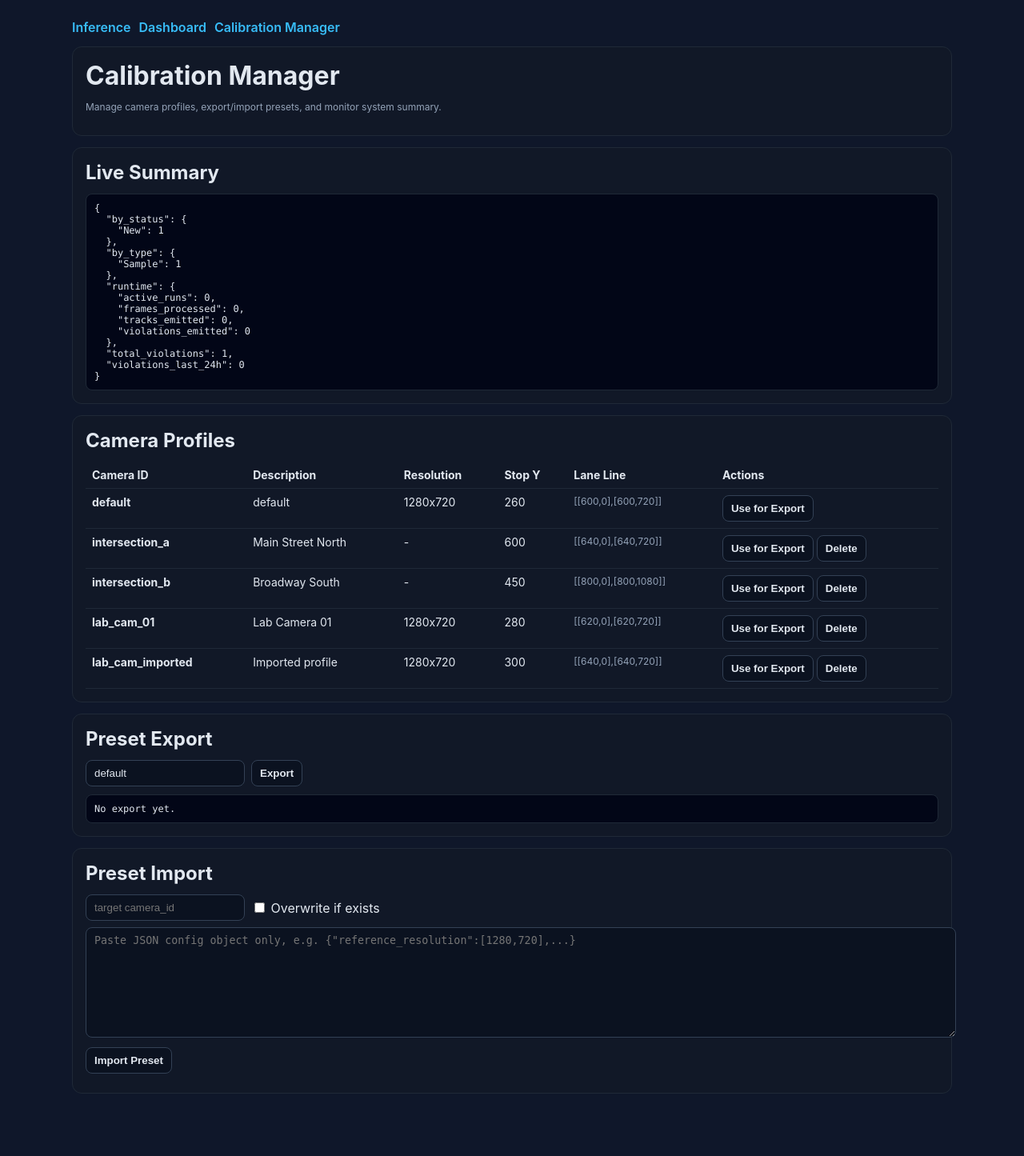
After one commit to Pavan67u/smart_traffic, a Flask app: page /calibration in a window 1280 px wide. The commit adds this page. Shown: the whole page at 80% size. Run offline with Flask 3, Linux system fonts and the light colour scheme; tables that the repository leaves empty hold one stand-in row (values such as "Sample post").

Commit message:
feat(web): add calibration manager page and ops summary APIs

```diff
--- a/web_app/app.py
+++ b/web_app/app.py
@@ -553,6 +553,11 @@ def dashboard():
     violations = Violation.query.order_by(Violation.timestamp.desc()).all()
     return render_template('dashboard.html', violations=violations)
 
+
+@app.route('/calibration')
+def calibration_manager():
+    return render_template('calibration_manager.html')
+
 @app.route('/dashboard/update/<int:vid>', methods=['POST'])
 def update_status(vid):
     v = Violation.query.get_or_404(vid)
@@ -779,6 +784,45 @@ def metrics():
     return jsonify(get_runtime_metrics())
 
 
+@app.route('/api/metrics/summary')
+def metrics_summary():
+    from datetime import datetime, timedelta, timezone
+
+    def _as_utc(dt):
+        if not dt:
+            return None
+        if dt.tzinfo is None:
+            return dt.replace(tzinfo=timezone.utc)
+        return dt.astimezone(timezone.utc)
+
+    now = datetime.now(timezone.utc)
+    since_24h = now - timedelta(hours=24)
+    all_violations = Violation.query.order_by(Violation.timestamp.desc()).all()
+    recent_24h = [v for v in all_violations if ((ts := _as_utc(v.timestamp)) and ts >= since_24h)]
+
+    by_type = {}
+    by_status = {}
+    for v in all_violations:
+        by_type[v.violation_type] = by_type.get(v.violation_type, 0) + 1
+        by_status[v.status] = by_status.get(v.status, 0) + 1
+
+    runtime = get_runtime_metrics() if get_runtime_metrics is not None else {}
+    runtime_totals = {
+        'active_runs': len(runtime),
+        'frames_processed': sum((m.get('frames_processed', 0) for m in runtime.values())) if isinstance(runtime, dict) else 0,
+        'tracks_emitted': sum((m.get('tracks_emitted', 0) for m in runtime.values())) if isinstance(runtime, dict) else 0,
+        'violations_emitted': sum((m.get('violations_emitted', 0) for m in runtime.values())) if isinstance(runtime, dict) else 0,
+    }
+
+    return jsonify({
+        'total_violations': len(all_violations),
+        'violations_last_24h': len(recent_24h),
+        'by_type': by_type,
+        'by_status': by_status,
+        'runtime': runtime_totals,
+    })
+
+
 @app.route('/api/debug/rules')
 def debug_rules():
     if get_rule_geometry is None:
@@ -877,6 +921,38 @@ def camera_profiles():
     return jsonify({'profiles': profiles})
 
 
+@app.route('/api/camera/profile/<camera_id>', methods=['DELETE'])
+def delete_camera_profile(camera_id):
+    camera_id = (camera_id or '').strip()
+    if not camera_id:
+        return jsonify({'error': 'camera_id is required'}), 400
+    if camera_id == 'default':
+        return jsonify({'error': 'default profile cannot be deleted'}), 400
+
+    cfg_path = APP_ROOT / 'config' / 'cameras.json'
+    try:
+        if cfg_path.exists():
+            camera_cfg = json.loads(cfg_path.read_text())
+        else:
+            camera_cfg = {}
+    except Exception as e:
+        return jsonify({'error': f'Failed to read camera config: {e}'}), 500
+
+    if camera_id not in camera_cfg:
+        return jsonify({'error': f'camera_id not found: {camera_id}'}), 404
+
+    del camera_cfg[camera_id]
+    try:
+        cfg_path.write_text(json.dumps(camera_cfg, indent=2))
+    except Exception as e:
+        return jsonify({'error': f'Failed to write camera config: {e}'}), 500
+
+    if reload_camera_config is not None:
+        reload_camera_config()
+
+    return jsonify({'ok': True, 'deleted': camera_id})
+
+
 @app.route('/api/camera/preset')
 def camera_preset():
     camera_id = request.args.get('camera_id', 'default')
--- /dev/null
+++ b/web_app/templates/calibration_manager.html
@@ -0,0 +1,246 @@
+<!doctype html>
+<html lang="en">
+<head>
+  <meta charset="utf-8">
+  <meta name="viewport" content="width=device-width, initial-scale=1">
+  <title>Calibration Manager</title>
+  <style>
+    body {
+      margin: 0;
+      font-family: "Inter", "Segoe UI", system-ui, -apple-system, sans-serif;
+      background: #0f172a;
+      color: #e2e8f0;
+    }
+    .wrap {
+      max-width: 1100px;
+      margin: 24px auto;
+      padding: 0 16px 40px;
+    }
+    .card {
+      background: #111827;
+      border: 1px solid #1f2937;
+      border-radius: 12px;
+      padding: 16px;
+      margin-bottom: 14px;
+    }
+    h1, h2 {
+      margin: 0 0 12px;
+    }
+    .nav {
+      display: flex;
+      gap: 10px;
+      margin-bottom: 14px;
+    }
+    .nav a {
+      color: #38bdf8;
+      text-decoration: none;
+      font-weight: 600;
+    }
+    table {
+      width: 100%;
+      border-collapse: collapse;
+      font-size: 14px;
+    }
+    th, td {
+      border-bottom: 1px solid #1f2937;
+      padding: 8px;
+      text-align: left;
+      vertical-align: top;
+    }
+    button, input, textarea {
+      border-radius: 8px;
+      border: 1px solid #334155;
+      background: #0b1220;
+      color: #e2e8f0;
+      padding: 8px 10px;
+    }
+    button {
+      cursor: pointer;
+      font-weight: 600;
+    }
+    .row {
+      display: flex;
+      gap: 8px;
+      flex-wrap: wrap;
+      align-items: center;
+    }
+    .mono {
+      font-family: ui-monospace, SFMono-Regular, Menlo, monospace;
+      font-size: 12px;
+      white-space: pre-wrap;
+      background: #020617;
+      border: 1px solid #1f2937;
+      border-radius: 8px;
+      padding: 10px;
+      max-height: 280px;
+      overflow: auto;
+    }
+    .muted { color: #94a3b8; font-size: 12px; }
+  </style>
+</head>
+<body>
+  <div class="wrap">
+    <div class="nav">
+      <a href="/">Inference</a>
+      <a href="/dashboard">Dashboard</a>
+      <a href="/calibration">Calibration Manager</a>
+    </div>
+
+    <div class="card">
+      <h1>Calibration Manager</h1>
+      <p class="muted">Manage camera profiles, export/import presets, and monitor system summary.</p>
+    </div>
+
+    <div class="card">
+      <h2>Live Summary</h2>
+      <div id="summary" class="mono">Loading...</div>
+    </div>
+
+    <div class="card">
+      <h2>Camera Profiles</h2>
+      <table>
+        <thead>
+          <tr>
+            <th>Camera ID</th>
+            <th>Description</th>
+            <th>Resolution</th>
+            <th>Stop Y</th>
+            <th>Lane Line</th>
+            <th>Actions</th>
+          </tr>
+        </thead>
+        <tbody id="profiles-body"></tbody>
+      </table>
+    </div>
+
+    <div class="card">
+      <h2>Preset Export</h2>
+      <div class="row">
+        <input id="export-camera-id" placeholder="camera_id" value="default">
+        <button id="export-btn">Export</button>
+      </div>
+      <div id="export-output" class="mono" style="margin-top:10px;">No export yet.</div>
+    </div>
+
+    <div class="card">
+      <h2>Preset Import</h2>
+      <div class="row">
+        <input id="import-camera-id" placeholder="target camera_id">
+        <label><input type="checkbox" id="import-overwrite"> Overwrite if exists</label>
+      </div>
+      <textarea id="import-config" rows="8" style="width:100%; margin-top:8px;" placeholder='Paste JSON config object only, e.g. {"reference_resolution":[1280,720],...}'></textarea>
+      <div class="row" style="margin-top:8px;">
+        <button id="import-btn">Import Preset</button>
+      </div>
+      <div id="import-status" class="muted" style="margin-top:8px;"></div>
+    </div>
+  </div>
+
+  <script>
+    const profilesBody = document.getElementById('profiles-body');
+    const summaryEl = document.getElementById('summary');
+
+    function escapeHtml(s) {
+      return String(s)
+        .replace(/&/g, '&amp;')
+        .replace(/</g, '&lt;')
+        .replace(/>/g, '&gt;')
+        .replace(/"/g, '&quot;')
+        .replace(/'/g, '&#039;');
+    }
+
+    async function loadProfiles() {
+      const res = await fetch('/api/camera/profiles');
+      const data = await res.json();
+      const profiles = (data && data.profiles) ? data.profiles : {};
+      const ids = Object.keys(profiles).sort();
+      profilesBody.innerHTML = ids.map(id => {
+        const p = profiles[id] || {};
+        const rr = p.reference_resolution ? p.reference_resolution.join('x') : '-';
+        const ll = p.lane_line ? JSON.stringify(p.lane_line) : '-';
+        return `<tr>
+          <td><strong>${escapeHtml(id)}</strong></td>
+          <td>${escapeHtml(p.description || id)}</td>
+          <td>${escapeHtml(rr)}</td>
+          <td>${escapeHtml(p.stop_line_y ?? '-')}</td>
+          <td class="muted">${escapeHtml(ll)}</td>
+          <td>
+            <button onclick="fillExport('${escapeHtml(id)}')">Use for Export</button>
+            ${id !== 'default' ? `<button onclick="deleteProfile('${escapeHtml(id)}')">Delete</button>` : ''}
+          </td>
+        </tr>`;
+      }).join('');
+    }
+
+    async function loadSummary() {
+      const res = await fetch('/api/metrics/summary');
+      const data = await res.json();
+      summaryEl.textContent = JSON.stringify(data, null, 2);
+    }
+
+    window.fillExport = function(id) {
+      document.getElementById('export-camera-id').value = id;
+    }
+
+    window.deleteProfile = async function(id) {
+      if (!confirm(`Delete camera profile '${id}'?`)) return;
+      const res = await fetch(`/api/camera/profile/${encodeURIComponent(id)}`, { method: 'DELETE' });
+      const data = await res.json();
+      if (!res.ok) {
+        alert(data.error || 'Delete failed');
+        return;
+      }
+      await loadProfiles();
+    }
+
+    document.getElementById('export-btn').addEventListener('click', async () => {
+      const id = document.getElementById('export-camera-id').value.trim();
+      const out = document.getElementById('export-output');
+      const res = await fetch(`/api/camera/preset?camera_id=${encodeURIComponent(id)}`);
+      const data = await res.json();
+      if (!res.ok) {
+        out.textContent = data.error || 'Export failed';
+        return;
+      }
+      out.textContent = JSON.stringify(data, null, 2);
+    });
+
+    document.getElementById('import-btn').addEventListener('click', async () => {
+      const status = document.getElementById('import-status');
+      const cameraId = document.getElementById('import-camera-id').value.trim();
+      const overwrite = document.getElementById('import-overwrite').checked;
+      const cfgRaw = document.getElementById('import-config').value.trim();
+
+      if (!cameraId || !cfgRaw) {
+        status.textContent = 'camera_id and config are required';
+        return;
+      }
+
+      let config;
+      try {
+        config = JSON.parse(cfgRaw);
+      } catch (e) {
+        status.textContent = 'Invalid JSON config';
+        return;
+      }
+
+      const res = await fetch('/api/camera/preset/import', {
+        method: 'POST',
+        headers: { 'Content-Type': 'application/json' },
+        body: JSON.stringify({ camera_id: cameraId, config, overwrite }),
+      });
+      const data = await res.json();
+      if (!res.ok) {
+        status.textContent = data.error || 'Import failed';
+        return;
+      }
+      status.textContent = `Imported: ${data.camera_id}`;
+      await loadProfiles();
+    });
+
+    loadProfiles();
+    loadSummary();
+    setInterval(loadSummary, 5000);
+  </script>
+</body>
+</html>
--- a/web_app/templates/dashboard.html
+++ b/web_app/templates/dashboard.html
@@ -384,6 +384,7 @@
       <a href="/export/pdf">Export PDF</a>
       <a href="/">Inference</a>
       <a href="/dashboard">Violations</a>
+      <a href="/calibration">Calibration</a>
       <button class="toggle" type="button" onclick="toggleTheme()">Toggle Theme</button>
     </nav>
   </header>
--- a/web_app/templates/index.html
+++ b/web_app/templates/index.html
@@ -494,6 +494,7 @@
         </div>
         <div class="hero-actions">
           <a href="/dashboard">View Violations →</a>
+          <a href="/calibration">Calibration Manager</a>
           <button class="toggle" type="button" onclick="toggleTheme()">Toggle Theme</button>
         </div>
       </section>
```
